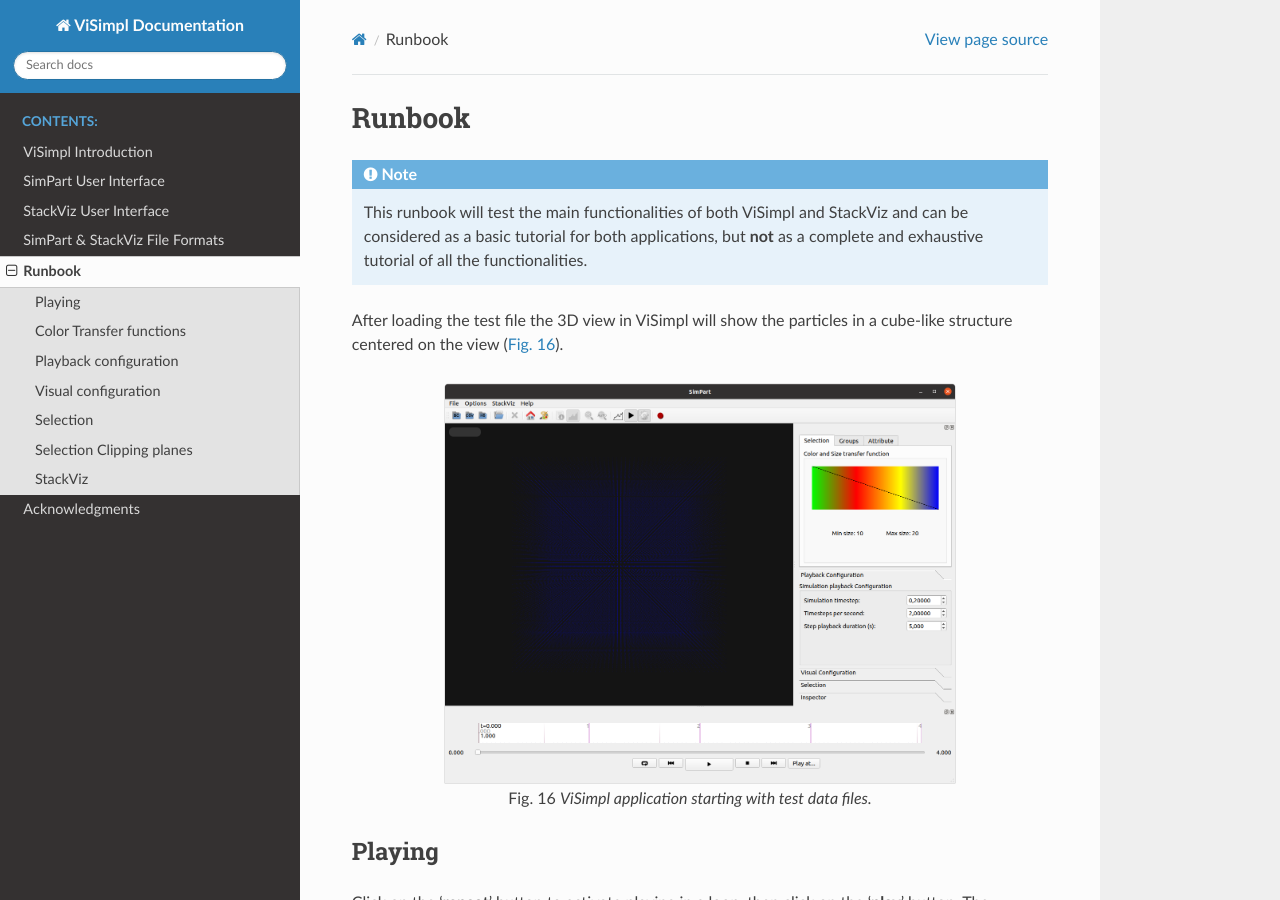
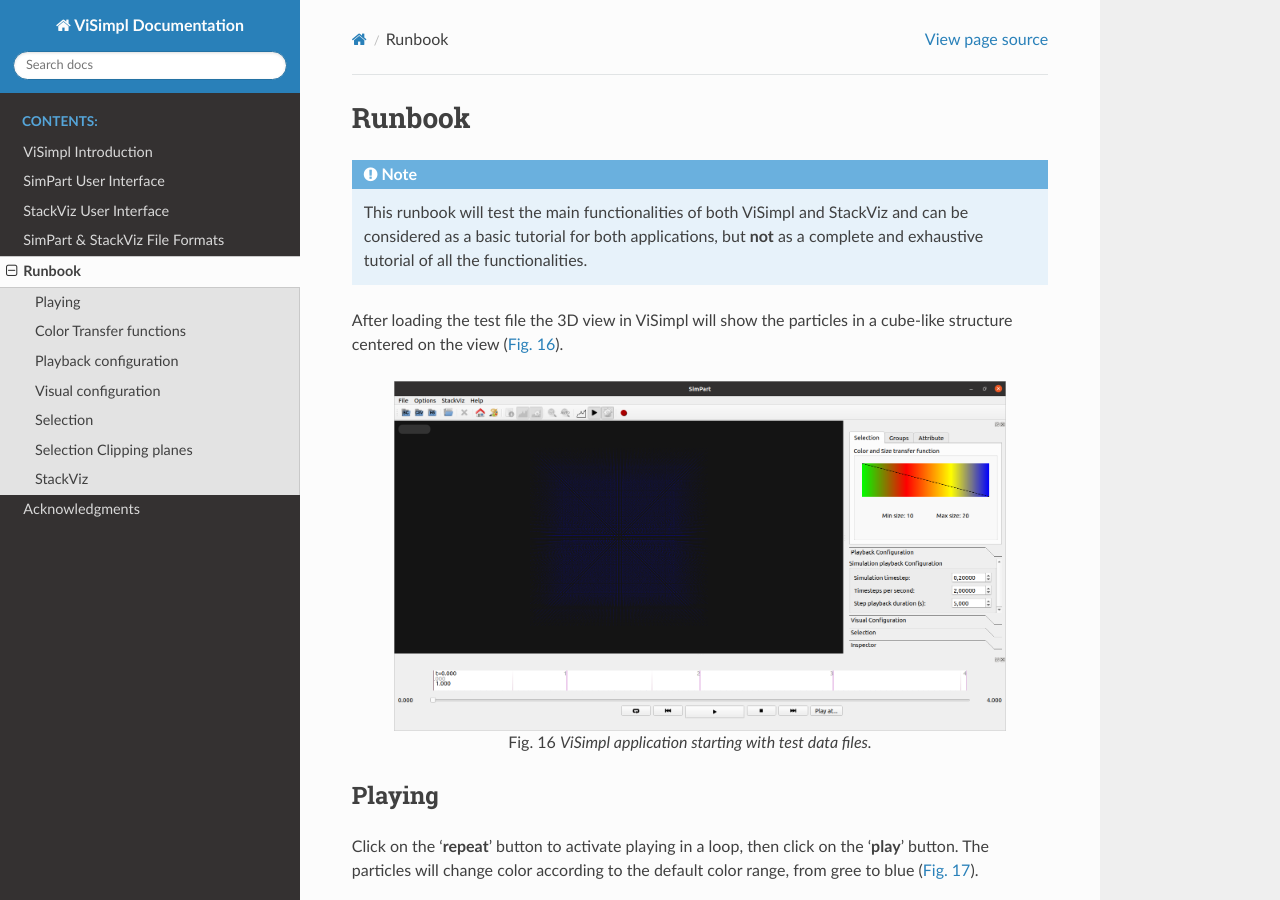
Before and after one commit to vg-lab/ViSimplDocs, a Sphinx documentation site: the page built from source/05-Runbook.rst, in a window 1280 px wide and 900 px high. Built offline with Sphinx 7.4.7 and the Read the Docs theme 2.0.0, drawn with Linux system fonts in a browser that asks for light colours.

```diff
--- a/source/03-StackVizUserInterface.rst
+++ b/source/03-StackVizUserInterface.rst
@@ -39,6 +39,7 @@ Options
 - **Toggle Playback Dock**: This will show or hide the playback dock.
 - **Auto naming selections**: If this option is enabled a default name will be assigned to each selection.
 - **Fill plots**: If this option is enabled the plots will be filled with the color assigned to it. If not only the points of the graph will be shown with the color assigned.
+- **Show Configuration Panels**: Shows/Hides the configuration panels. Hiding the panels will make the focus widget wider.
 - **Add ZeroEQ selections as histograms**: Enable this option to visualize ZeroEQ received ids as histograms.
 
 ^^^^^^^^^^^^^^^^^^^^
--- a/source/05-Runbook.rst
+++ b/source/05-Runbook.rst
@@ -12,7 +12,7 @@ After loading the test file the 3D view in ViSimpl will show the particles in a
 .. figure:: images/RBimage001.png
    :alt: ViSimpl application starting with test data files.
    :align: center
-   :width: 1296
+   :width: 1530
    :scale: 40%
 
    ViSimpl application starting with test data files.
@@ -28,7 +28,7 @@ Click on the '**repeat**' button to activate playing in a loop, then click on th
 .. figure:: images/RBimage002.png
    :alt: Particles change color when activated by a spike.
    :align: center
-   :width: 1296
+   :width: 1530
    :scale: 40%
 
    Particles change color when activated by a spike.
@@ -56,7 +56,7 @@ The 3D view should show the particles being activated with the red colour and ch
 .. figure:: images/RBimage004.png
    :alt: Main 3D view with the 'red-blue [multi-hue]' transfer function.
    :align: center
-   :width: 1296
+   :width: 1530
    :scale: 40%
 
    Main 3D view with the 'red-blue [multi-hue]' transfer function.
@@ -110,7 +110,7 @@ The activation of the cube planes one by one should be more noticeable due to th
 .. figure:: images/RBimage007.png
    :alt: Modified visual configuration with shorter decay value.
    :align: center
-   :width: 1296
+   :width: 1530
    :scale: 40%
 
    Modified visual configuration with shorter decay value.
@@ -138,7 +138,7 @@ The 3D view will only show the selected group of particles (one of the middle pl
 .. figure:: images/RBimage009.png
    :alt: Selected particles.
    :align: center
-   :width: 1296
+   :width: 1530
    :scale: 40%
 
    Selected particles.
@@ -174,7 +174,7 @@ Repeat the selection process this time selecting the ids from 0 to 2499, that wi
 .. figure:: images/RBimage012.png
    :alt: Selected groups visualization.
    :align: center
-   :width: 1850
+   :width: 1530
    :scale: 35%
 
    Selected groups visualization.
@@ -192,7 +192,7 @@ In the selection widget click the '**Clipping**' checkbox. Two while planes will
 .. figure:: images/RBimage013.png
    :alt: Clipping planes.
    :align: center
-   :width: 1296
+   :width: 1530
    :scale: 40%
 
    Clipping planes.
@@ -210,7 +210,7 @@ The view should show only the center of the cube with the particles between the
 .. figure:: images/RBimage014.png
    :alt: Clipping planes selection.
    :align: center
-   :width: 1296
+   :width: 1530
    :scale: 40%
 
    Clipping planes selection.
@@ -223,7 +223,7 @@ Changing from the '**Selection**' tab to the '**Groups**' tab should show now a
 .. figure:: images/RBimage015.png
    :alt: Group selected by clipping planes operation.
    :align: center
-   :width: 1850
+   :width: 1530
    :scale: 35%
 
    Group selected by clipping planes operation.
@@ -245,7 +245,7 @@ Launch the 'StackViz' application and manually load the test dataset using the '
 .. figure:: images/RBimage016.png
    :alt: StackViz with the test dataset loaded.
    :align: center
-   :width: 1296
+   :width: 1530
    :scale: 40%
 
    StackViz with the test dataset loaded.
@@ -257,7 +257,7 @@ While StackViz starts desynchronized with ViSimpl using the play toolbar in the
 .. figure:: images/RBimage017.png
    :alt: ViSimpl and StackViz running in sync.
    :align: center
-   :width: 1913
+   :width: 1528
    :scale: 30%
 
    ViSimpl and StackViz running in sync.
```
Also changed, not shown: source/01-Introduction.rst (+5 -5 lines), source/02-ViSimplUserInterface.rst (+6 -4 lines), source/images/RBimage001.png, source/images/RBimage002.png, source/images/RBimage004.png, source/images/RBimage007.png, source/images/RBimage009.png, source/images/RBimage012.png, source/images/RBimage013.png, source/images/RBimage014.png, source/images/RBimage015.png, source/images/RBimage016.png, source/images/RBimage017.png, source/images/VSImage001.png, 2 more files, 1 other file.
